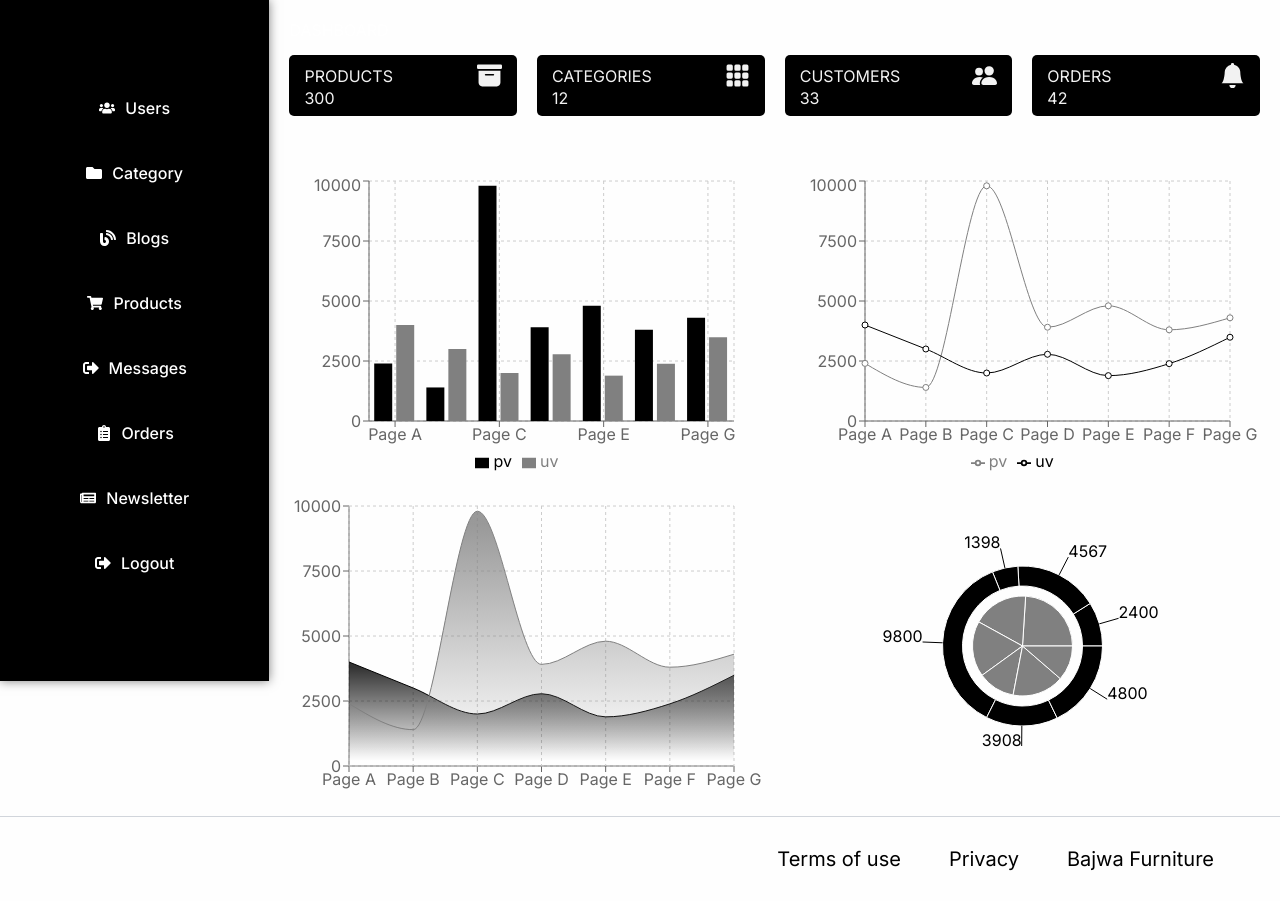
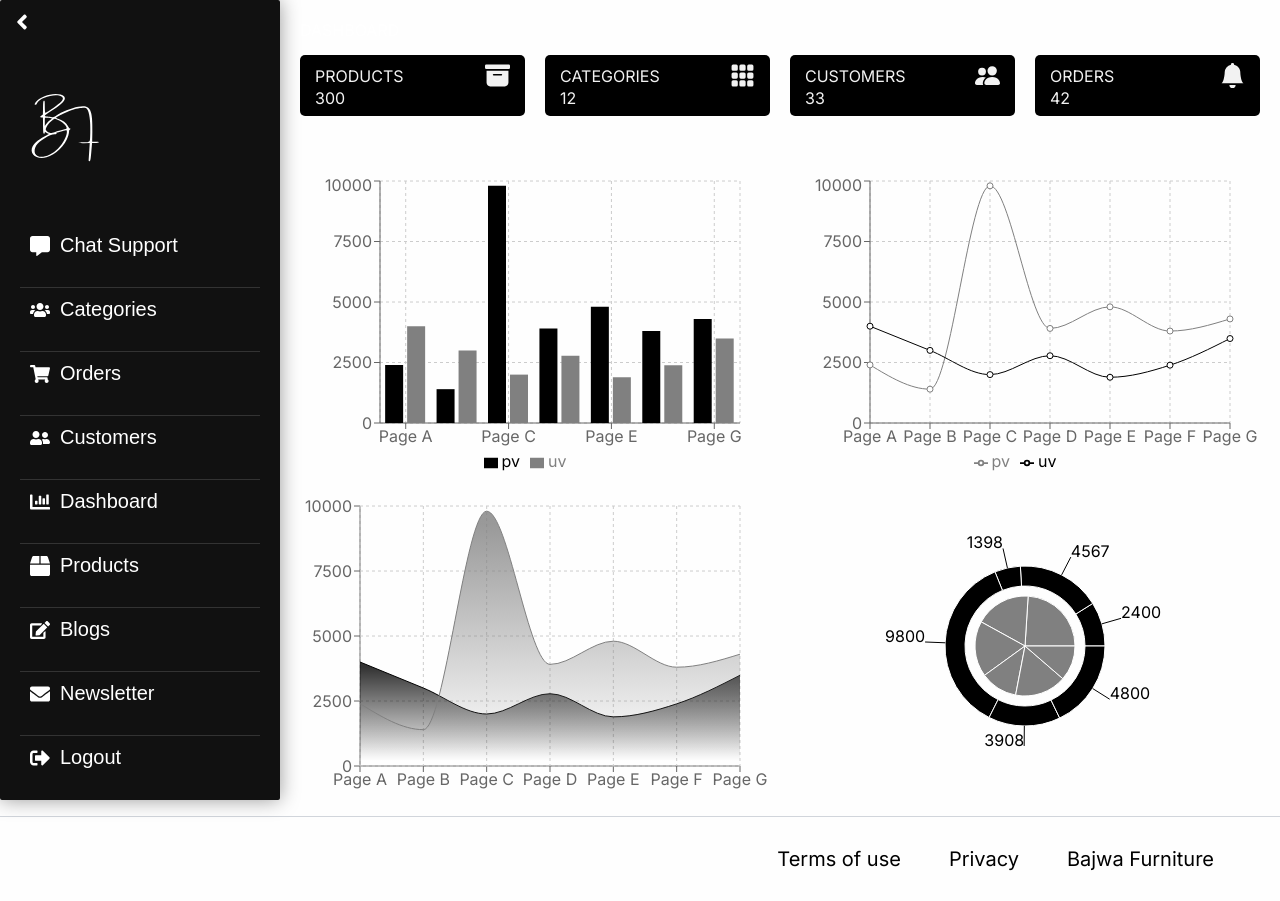
Before and after one commit to waleedshoaib2/Bajwa-Furniture-FYP-, a React (Create React App) app in the folder frontend/: page /dashboard in a window 1280 px wide. Built offline with nearby package versions, Linux system fonts and the light colour scheme; sample sign-in values are in the browser's storage.

Commit message:
side bar new fixes

```diff
--- a/frontend/src/pages/AdminBlogList/index.jsx
+++ b/frontend/src/pages/AdminBlogList/index.jsx
@@ -7,6 +7,7 @@ import DisplayPending from "../../components/DisplayPending";
 import Alert from "@mui/material/Alert";
 import "./BlogList.css";
 import AdminSidebar from "../AdminDashboard/AdminSidebar";
+import Testing from "../Testing/Testing";
 export default function AdminGetBlogList() {
   const dispatch = useDispatch();
   const navigate = useNavigate();
@@ -60,7 +61,7 @@ export default function AdminGetBlogList() {
     <>
       <div style={{ display: "flex" }}>
         <div>
-          <AdminSidebar />
+          <Testing />
         </div>
         <div className="admin-list">
           <DisplayPending pending={pending} />
--- a/frontend/src/pages/AdminCategoryEdit/index.jsx
+++ b/frontend/src/pages/AdminCategoryEdit/index.jsx
@@ -64,6 +64,7 @@ export default function AdminEditCategory() {
   };
 
   return (
+    <>
       <div className="auth">
         <DisplayPending pending={pending} />
         <form
@@ -109,5 +110,6 @@ export default function AdminEditCategory() {
           </button>
         </form>
       </div>
+    </>
   );
 }
--- a/frontend/src/pages/AdminCategorylist/AdminCategoryList.jsx
+++ b/frontend/src/pages/AdminCategorylist/AdminCategoryList.jsx
@@ -7,6 +7,7 @@ import DisplayPending from "../../components/DisplayPending";
 import Alert from "@mui/material/Alert";
 import { adminGetCategory } from "../../lib/axiosAPI.js";
 import AdminSidebar from "../AdminDashboard/AdminSidebar.jsx";
+import Testing from "../Testing/Testing.jsx";
 
 export default function AdminCategoryList() {
   const dispatch = useDispatch();
@@ -63,8 +64,9 @@ export default function AdminCategoryList() {
     <>
       <div style={{ display: "flex" }}>
         <div>
-          <AdminSidebar />
+          <Testing />
         </div>
+
         <div className="admin-list">
           <DisplayPending pending={pending} />
           <div className="admin-list__container">
--- a/frontend/src/pages/AdminChat/index.jsx
+++ b/frontend/src/pages/AdminChat/index.jsx
@@ -2,6 +2,7 @@ import React, { useState } from "react";
 import AdminChatList from "./AdminChatList";
 import AdminSidebar from "../AdminDashboard/AdminSidebar";
 import Chat from "./Chat";
+import Testing from "../Testing/Testing";
 
 const AdminChat = () => {
   const [selectedChatId, setSelectedChatId] = useState(null);
@@ -15,19 +16,22 @@ const AdminChat = () => {
   };
 
   return (
-    <div style={{ display: "flex", margin: "0px" }}>
-      <div style={{ flex: "0 0 250px" }}>
-        <AdminSidebar />
+    <>
+      <div style={{ display: "flex", height: "100%" }}>
+        <div style={{ flex: "1", height: "100%" }}>
+          <Testing />
         </div>
-      <div style={{ flex: "1" }}>
+
+        <div style={{ flex: "1", height: "100%", marginRight: "10px" }}>
           <AdminChatList onChatSelect={handleChatSelect} />
         </div>
-      <div style={{ flex: "2" }}>
+        <div style={{ flex: "2", height: "100%" }}>
           {selectedChatId && (
             <Chat chatId={selectedChatId} username={username} sender={sender} />
           )}
         </div>
       </div>
+    </>
   );
 };
 
--- a/frontend/src/pages/AdminDashboard/index.jsx
+++ b/frontend/src/pages/AdminDashboard/index.jsx
@@ -3,11 +3,12 @@ import AdminSidebar from "./AdminSidebar";
 import Main from "./Graph";
 import AdminHeader from "./AdminNavbar";
 import "./AdminHeader.css";
+import Testing from "../Testing/Testing";
 const AdminDashboard = () => {
   return (
     <div style={{ display: "flex" }}>
       <div style={{ flex: "0 0 250px" }}>
-        <AdminSidebar />
+        <Testing />
       </div>
       <div style={{ flex: "1" }}>
         <Main />
--- a/frontend/src/pages/AdminNewsletter/index.jsx
+++ b/frontend/src/pages/AdminNewsletter/index.jsx
@@ -2,6 +2,7 @@ import React, { useState, useEffect } from "react";
 import axios from "axios";
 import { useSelector, useDispatch } from "react-redux";
 import AdminSidebar from "../AdminDashboard/AdminSidebar";
+import Testing from "../Testing/Testing";
 
 const Newsletter = () => {
   const [email, setEmail] = useState("");
@@ -68,7 +69,7 @@ const Newsletter = () => {
   return (
     <>
       <div style={{ display: "flex" }}>
-        <AdminSidebar />
+        <Testing />
         <div className="admin-list">
           {loading && <div className="admin-list__container">Loading...</div>}
           {error && (
--- a/frontend/src/pages/AdminProductList/index.jsx
+++ b/frontend/src/pages/AdminProductList/index.jsx
@@ -6,7 +6,7 @@ import { logout } from "../../redux/action/apiUserAction";
 import DisplayPending from "../../components/DisplayPending";
 import Alert from "@mui/material/Alert";
 import AdminSidebar from "../AdminDashboard/AdminSidebar";
-
+import Testing from "../Testing/Testing";
 export default function AdminProductList() {
   const dispatch = useDispatch();
   const navigate = useNavigate();
@@ -63,7 +63,7 @@ export default function AdminProductList() {
     <>
       <div style={{ display: "flex" }}>
         <div>
-          <AdminSidebar />
+          <Testing />
         </div>
         <div className="admin-list">
           <DisplayPending pending={pending} />
--- a/frontend/src/pages/Testing/Testing.css
+++ b/frontend/src/pages/Testing/Testing.css
@@ -1,8 +1,8 @@
 .sidebar {
   background-color: #111;
   color: #fff;
-  width: 270px; /* Adjust the width as needed */
-  height: auto;
+  width: 280px; /* Adjust the width as needed */
+  height: 100vh;
   transition: width 0.4s ease; /* Use ease timing function for smoother animation */
   padding-top: 60px;
   font-family: Arial, sans-serif;
--- a/frontend/src/pages/Testing/Testing.jsx
+++ b/frontend/src/pages/Testing/Testing.jsx
@@ -38,13 +38,13 @@ const Testing = () => {
       </div>
       <ul className="menu-items">
         <li>
-          <Link to="/chat-support">
+          <Link to="/admin/chat">
             <FaCommentAlt /> {/* Icon for Chat Support */}
             {isSidebarOpen && <span>Chat Support</span>}
           </Link>
         </li>
         <li>
-          <Link to="/categories">
+          <Link to="/admin/categorylist/">
             <FaUsers />
             {isSidebarOpen && <span>Categories</span>}
           </Link>
@@ -68,25 +68,25 @@ const Testing = () => {
           </Link>
         </li>
         <li>
-          <Link to="/products">
+          <Link to="/admin/productlist/">
             <FaBox />
             {isSidebarOpen && <span>Products</span>}
           </Link>
         </li>
         <li>
-          <Link to="/blogs">
+          <Link to="/getallblogs">
             <FaEdit />
             {isSidebarOpen && <span>Blogs</span>}
           </Link>
         </li>
         <li>
-          <Link to="/newsletter">
+          <Link to="/admin/newsletter/">
             <FaEnvelope />
             {isSidebarOpen && <span>Newsletter</span>}
           </Link>
         </li>
         <li>
-          <Link to="/newsletter">
+          <Link to="/">
             <FaSignOutAlt />
             {isSidebarOpen && <span>Logout</span>}
           </Link>
```
Lines whose indentation alone changed are shown as unchanged.
